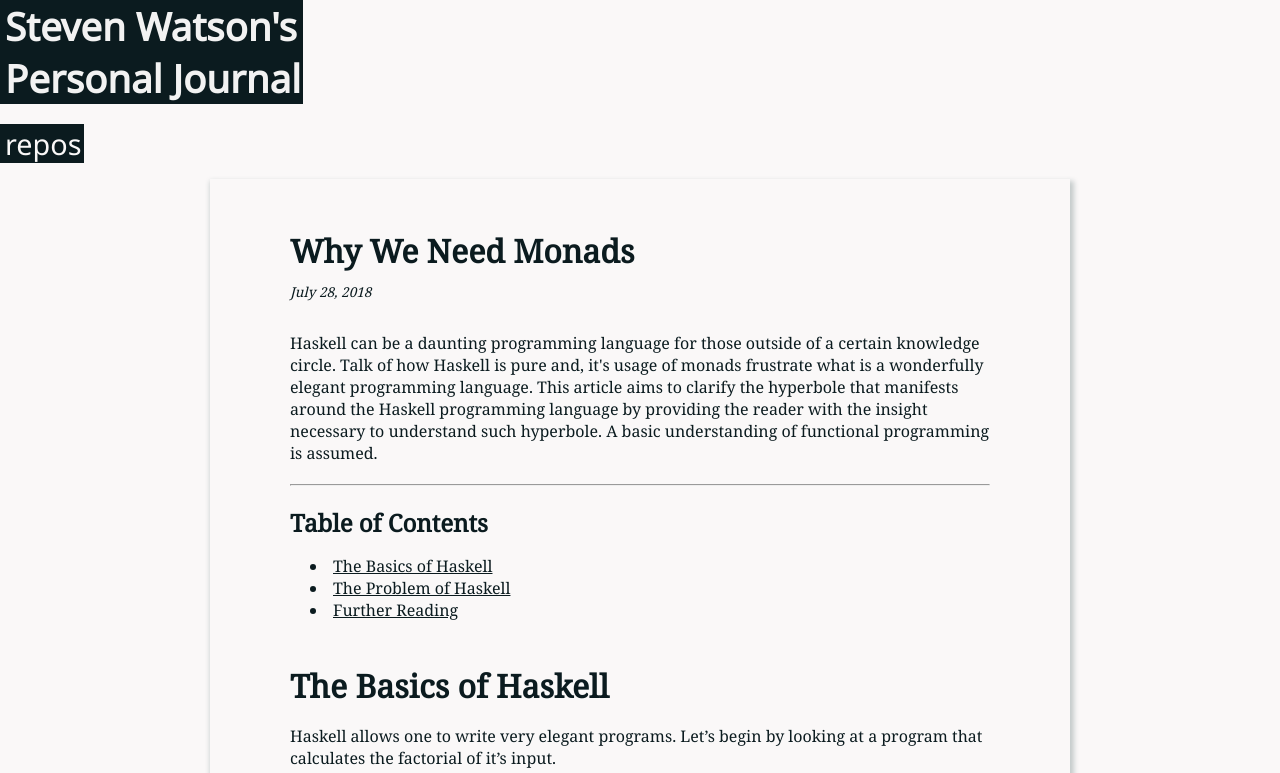
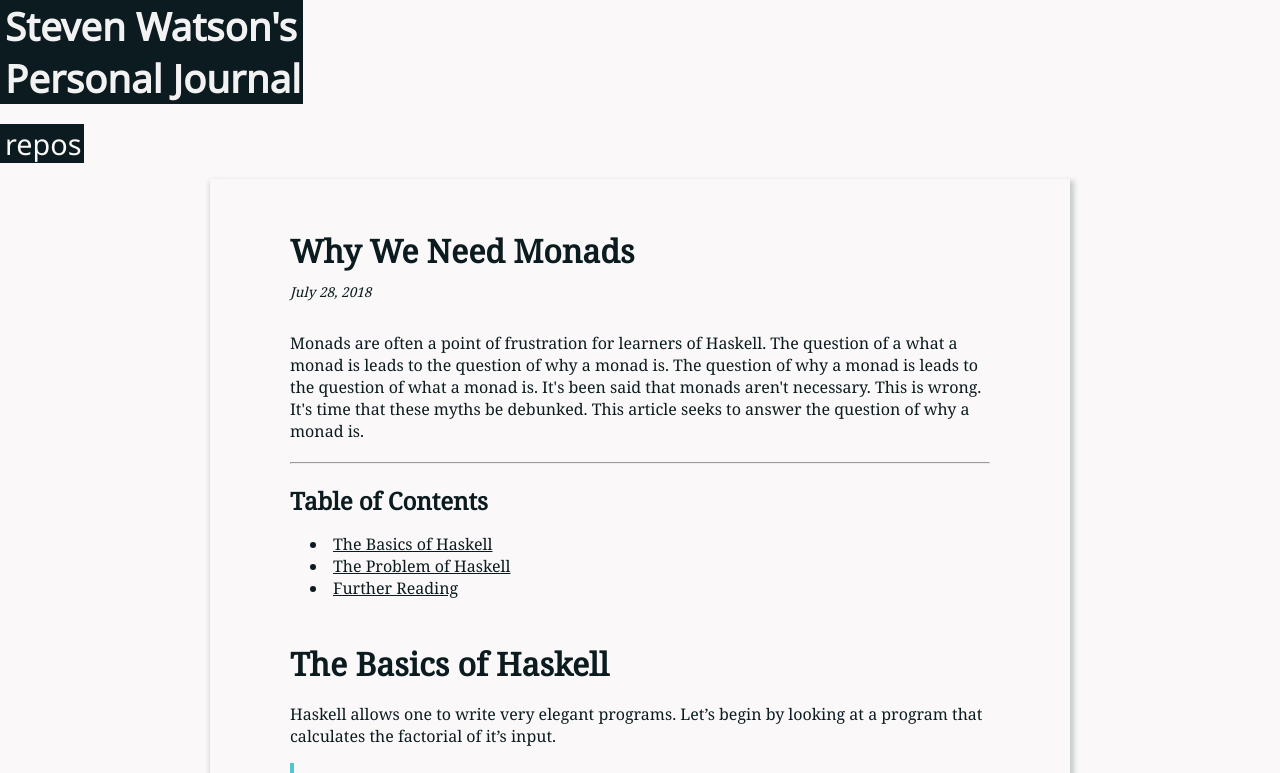
Before and after one commit to swatson555/swatson555.github.io, a plain HTML site: page posts/2018-07-28-haskell-tutorial-1.html in a window 1280 px wide. Shown: the top 773 px of the page. Drawn offline with nearby package versions, Linux system fonts and the light colour scheme; some packages are replaced by stand-ins of ours; a script that the page names is missing.

Commit message:
Updated abstract.

```diff
--- a/posts/2018-07-28-haskell-tutorial-1.html
+++ b/posts/2018-07-28-haskell-tutorial-1.html
@@ -4,7 +4,7 @@
 <meta charset="utf-8">
 <meta name="viewport" content="width=device-width, initial-scale=1.0">
 
-<meta name="description" content="Haskell can be a daunting programming language for those outside of a certain knowledge circle. Talk of how Haskell is pure and, it's usage of monads frustrate what is a wonderfully elegant programming language. This article aims to clarify the hyperbole that manifests around the Haskell programming language by providing the reader with the insight necessary to understand such hyperbole. A basic understanding of functional programming is assumed.">
+<meta name="description" content="Monads are often a point of frustration for learners of Haskell. The question of a what a monad is leads to the question of why a monad is. The question of why a monad is leads to the question of what a monad is. It's been said that monads aren't necessary. This is wrong. It's time that these myths be debunked. This article seeks to answer the question of why a monad is.">
 
 <title>Why We Need Monads</title>
 <link href="../css/syntax.css" rel="stylesheet">
@@ -24,7 +24,7 @@
 <h1>Why We Need Monads</h1>
 <time datetime="2018-07-28">July 28, 2018</time>
 
-<p>Haskell can be a daunting programming language for those outside of a certain knowledge circle. Talk of how Haskell is pure and, it's usage of monads frustrate what is a wonderfully elegant programming language. This article aims to clarify the hyperbole that manifests around the Haskell programming language by providing the reader with the insight necessary to understand such hyperbole. A basic understanding of functional programming is assumed.</p>
+<p>Monads are often a point of frustration for learners of Haskell. The question of a what a monad is leads to the question of why a monad is. The question of why a monad is leads to the question of what a monad is. It's been said that monads aren't necessary. This is wrong. It's time that these myths be debunked. This article seeks to answer the question of why a monad is.</p>
 
 <hr>
     <nav>
```
Also changed, not shown: index.html (+1 -1 lines), 1 other file.
